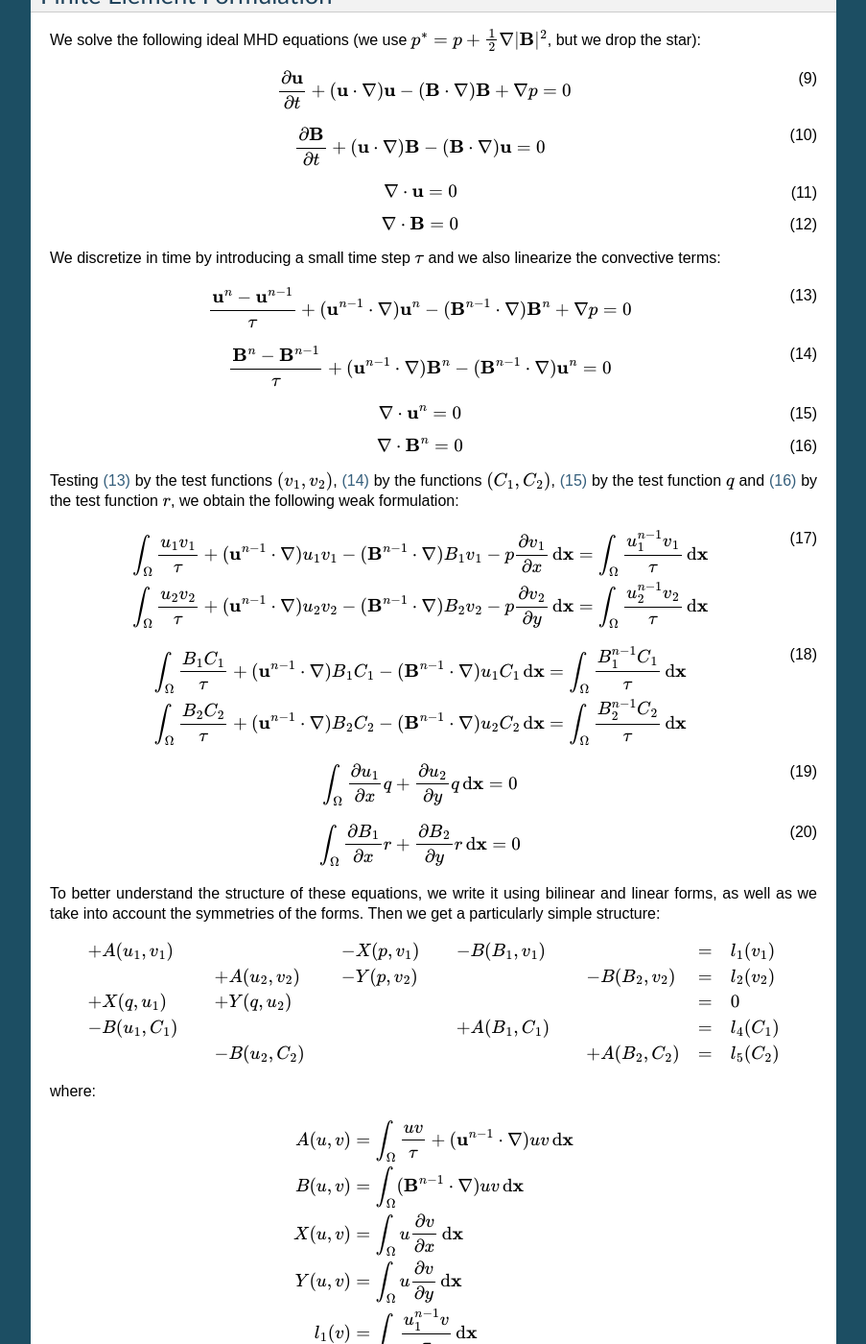
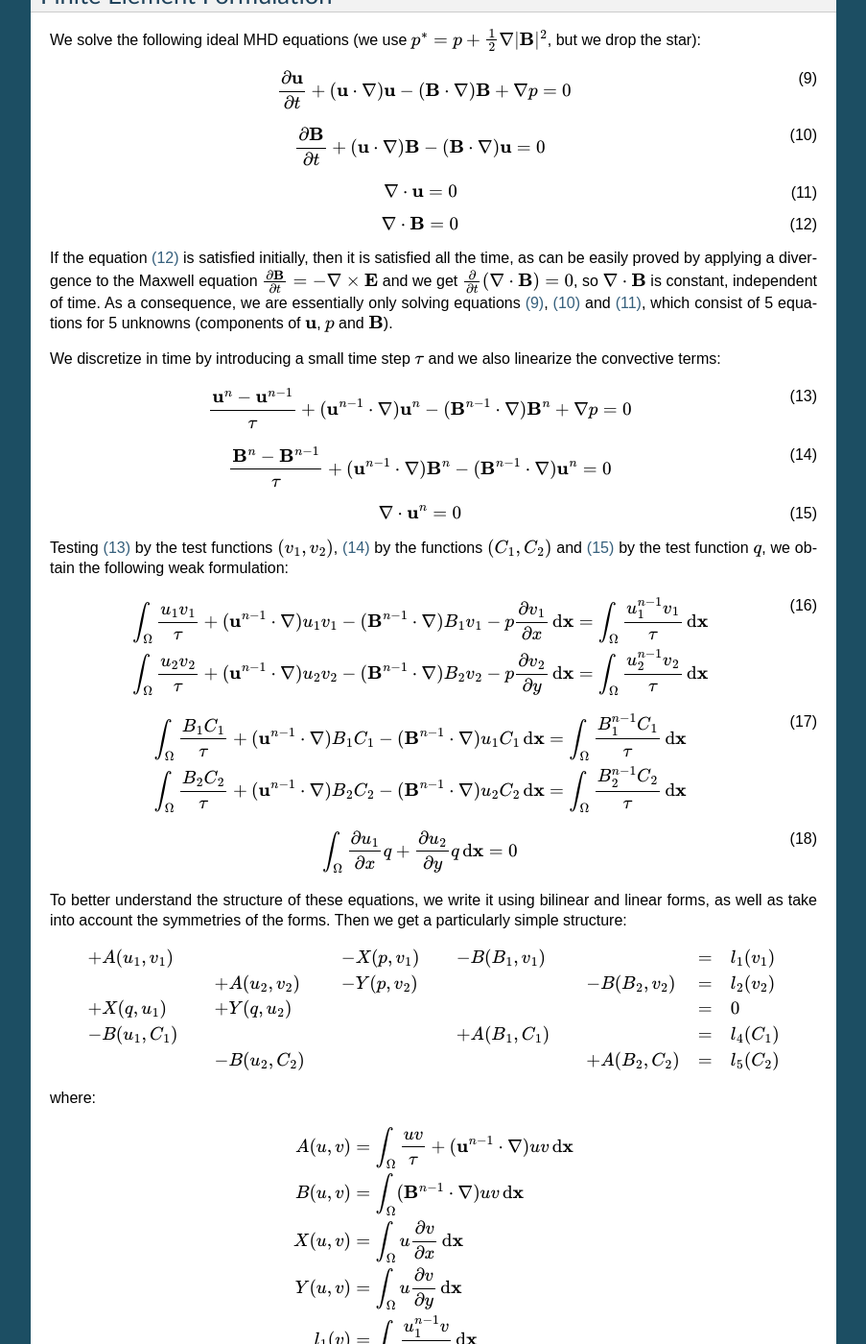
Before and after one commit to certik/mhd-hermes, a Sphinx documentation site: the page built from doc/physics.rst, in a window 1280 px wide and 1400 px high, scrolled down 1951 px. Shown: the whole window at 96% size, without its empty margins (198-1101 px from the left). Built offline with Sphinx 7.4.7, drawn with Linux system fonts in a browser that asks for light colours; formulas are drawn with MathJax 3; some of the changed text lies outside the part shown.

Commit message:
Intro fixed

```diff
--- a/doc/physics.rst
+++ b/doc/physics.rst
@@ -183,6 +183,16 @@ We solve the following ideal MHD equations (we use
 
     \nabla\cdot{\bf B} = 0
 
+If the equation :eq:`FEM4a` is satisfied initially, then it is
+satisfied all the time, as can be easily proved by applying a divergence to
+the Maxwell equation
+:math:`{\partial {\bf B}\over\partial t} = -\nabla\times{\bf E}` and we get
+:math:`{\partial \over\partial t}(\nabla\cdot{\bf B}) = 0`, so
+:math:`\nabla\cdot{\bf B}` is constant, independent of time. As a consequence,
+we are essentially only solving equations :eq:`FEM1a`, :eq:`FEM2a` and
+:eq:`FEM3a`, which consist of 5 equations for 5 unknowns
+(components of :math:`{\bf u}`, :math:`p` and :math:`{\bf B}`).
+
 We discretize in time by introducing a small time step :math:`\tau` and we also
 linearize the convective terms:
 
@@ -203,15 +213,9 @@ linearize the convective terms:
 
     \nabla\cdot{\bf u}^n = 0
 
-.. math::
-    :label: FEM4b
-
-    \nabla\cdot{\bf B}^n = 0
-
 Testing :eq:`FEM1b` by the test functions :math:`(v_1, v_2)`, :eq:`FEM2b` by
-the functions :math:`(C_1, C_2)`, :eq:`FEM3b` by the test function :math:`q`
-and :eq:`FEM4b` by the test function :math:`r`, we obtain the
-following weak formulation:
+the functions :math:`(C_1, C_2)` and :eq:`FEM3b` by the test function
+:math:`q`, we obtain the following weak formulation:
 
 .. math::
     :label: FEM1c
@@ -243,14 +247,8 @@ following weak formulation:
     \int_\Omega {\partial u_1\over\partial x}q + {\partial u_2\over\partial y}q
         \,{\rm d}{\bf x} = 0
 
-.. math::
-    :label: FEM3d
-
-    \int_\Omega {\partial B_1\over\partial x}r + {\partial B_2\over\partial y}r
-        \,{\rm d}{\bf x} = 0
-
 To better understand the structure of these equations, we write it using
-bilinear and linear forms, as well as we take into account the symmetries of
+bilinear and linear forms, as well as take into account the symmetries of
 the forms. Then we get a particularly simple structure:
 
 .. math::
@@ -278,7 +276,8 @@ where:
     l_4(v) &= \int_\Omega {B_1^{n-1} v\over\tau} \,{\rm d}{\bf x}\\
     l_5(v) &= \int_\Omega {B_2^{n-1} v\over\tau} \,{\rm d}{\bf x}
 
-Schematically we can visualize the structure by:
+E.g. there are only 4 distinct bilinear forms. Schematically we can visualize
+the structure by:
 
 +----+----+----+----+----+
 | A  |    | -X | -B |    |
```
